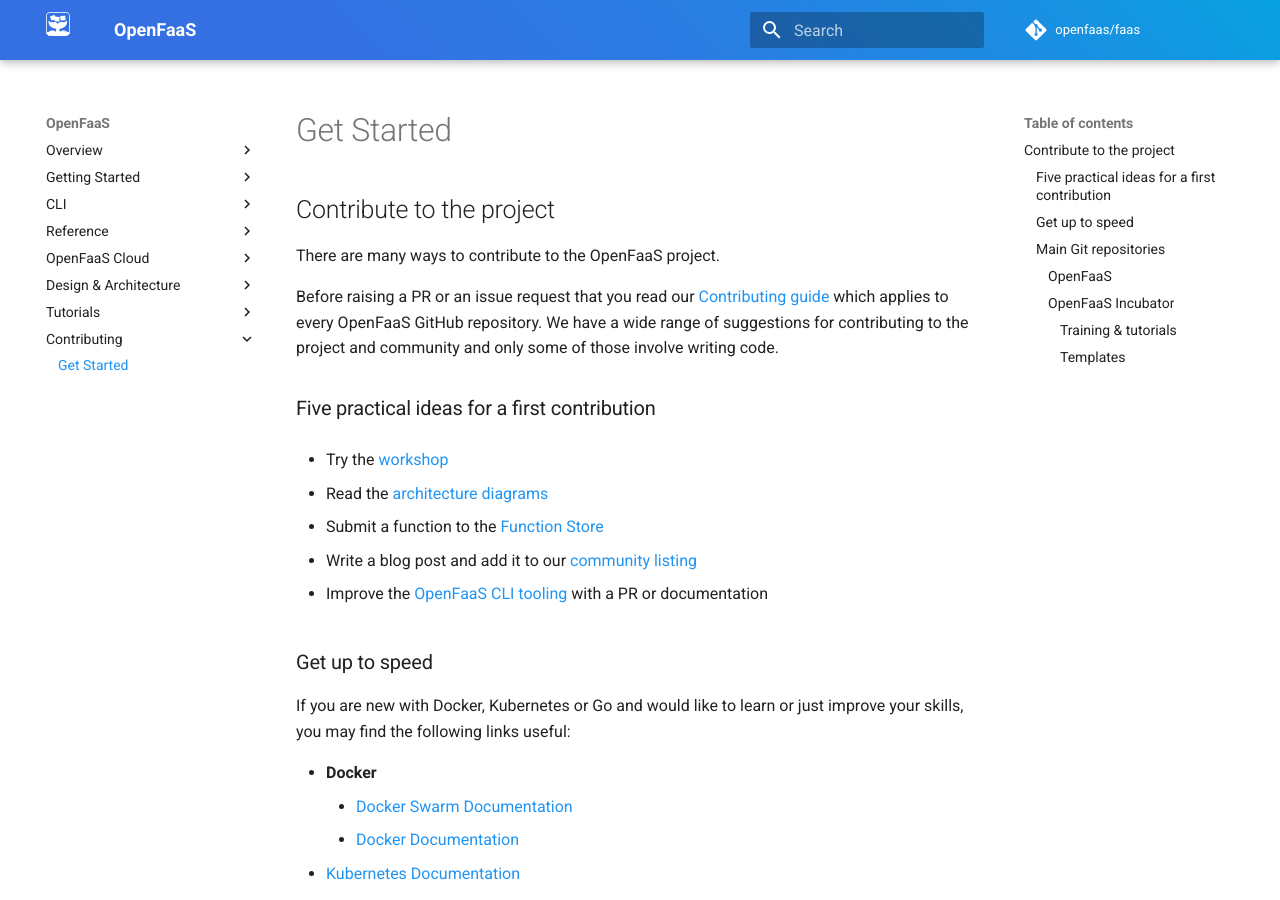
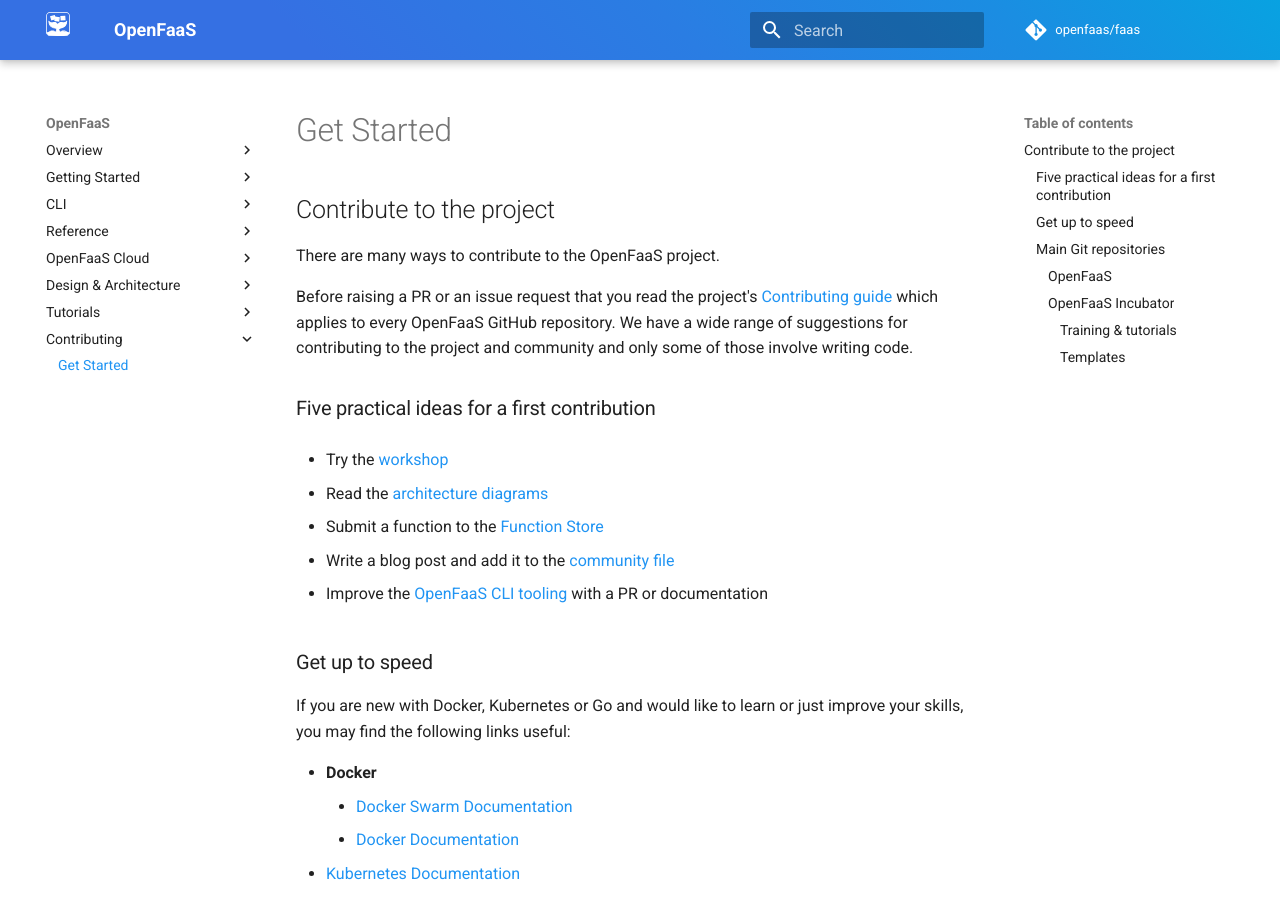
Before and after one commit to openfaas/docs, an MkDocs documentation site: the page built from docs/contributing/get-started.md, in a window 1280 px wide and 900 px high. Built offline with MkDocs 1.6.1 and Material for MkDocs 9.7.7, drawn with Linux system fonts in a browser that asks for light colours; comment, search, counter and statistics services are not loaded.

Commit message:
Move from "our" to "the"
Signed-off-by: Alex Ellis <alexellis2@gmail.com>

```diff
--- a/docs/contributing/get-started.md
+++ b/docs/contributing/get-started.md
@@ -2,7 +2,7 @@
 
 There are many ways to contribute to the OpenFaaS project.
 
-Before raising a PR or an issue request that you read our [Contributing guide](https://github.com/openfaas/faas) which applies to every OpenFaaS GitHub repository. We have a wide range of suggestions for contributing to the project and community and only some of those involve writing code.
+Before raising a PR or an issue request that you read the project's [Contributing guide](https://github.com/openfaas/faas) which applies to every OpenFaaS GitHub repository. We have a wide range of suggestions for contributing to the project and community and only some of those involve writing code.
 
 ### Five practical ideas for a first contribution
 
@@ -12,7 +12,7 @@ Before raising a PR or an issue request that you read our [Contributing guide](h
 
 * Submit a function to the [Function Store](https://github.com/openfaas/store)
 
-* Write a blog post and add it to our [community listing](https://docs.openfaas.com/community/#community-resources)
+* Write a blog post and add it to the [community file](https://docs.openfaas.com/community/#community-resources)
 
 * Improve the [OpenFaaS CLI tooling](https://github.com/openfaas/faas-cli) with a PR or documentation
 
```
